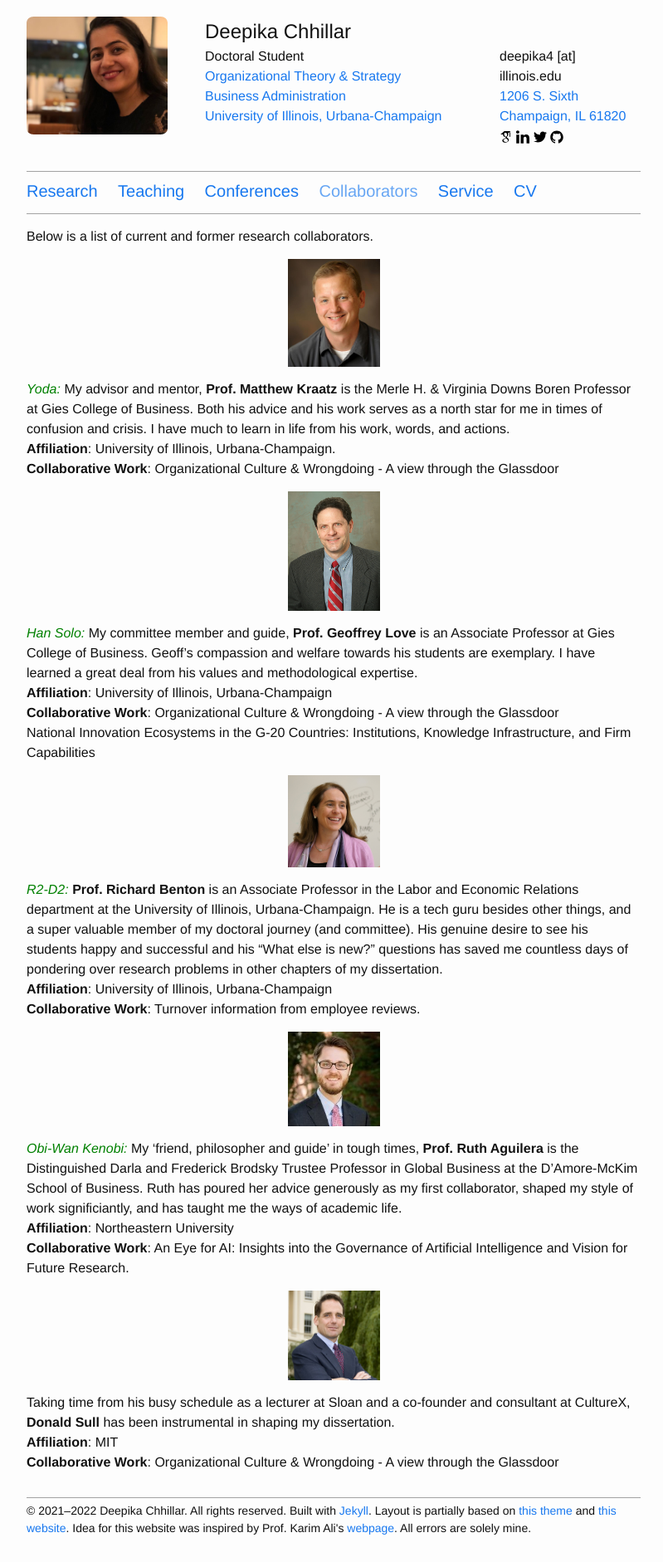
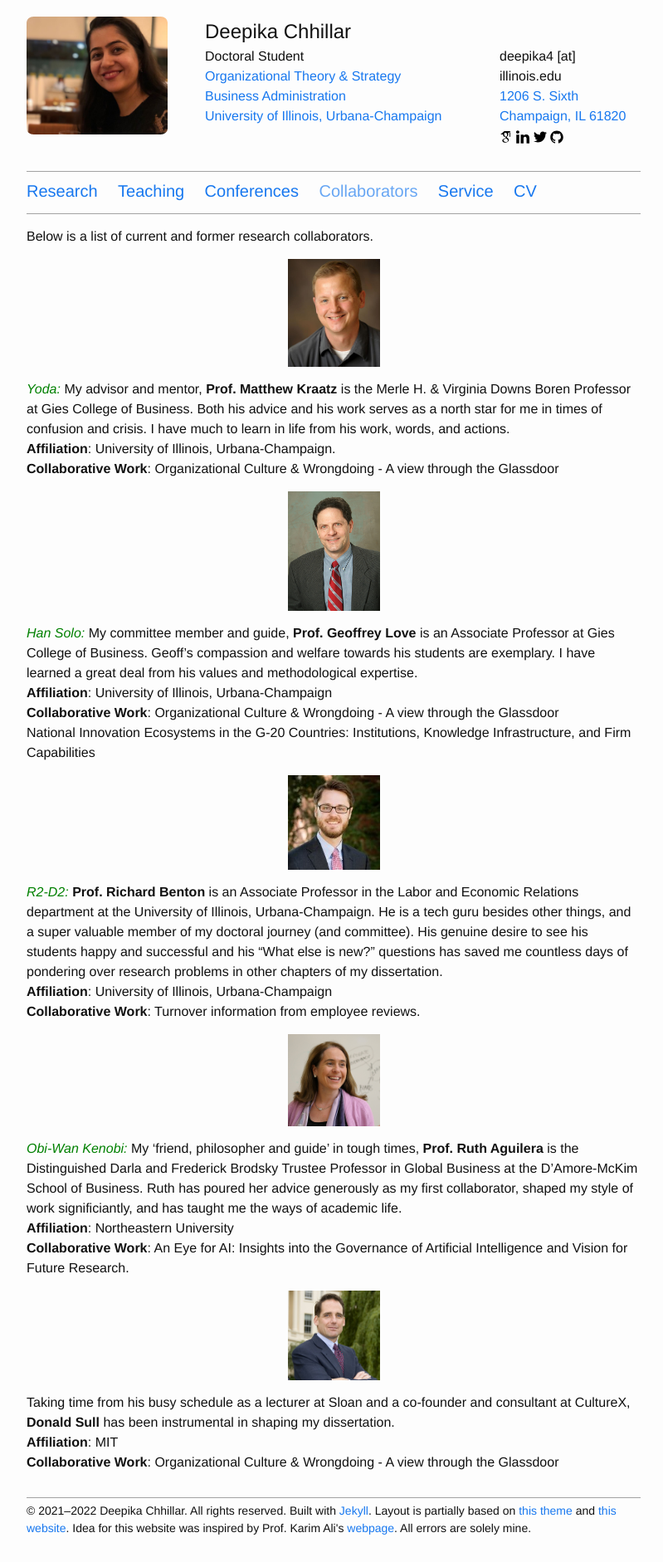
Before and after one commit to deepikachhillar/deepikachhillar.github.io, a Jekyll site: the page built from nav/collaborators.md, in a window 1280 px wide. Shown: the whole page at 83% size, without its empty margins (238-1037 px from the left). Built offline with Jekyll 4.4.1, drawn with Linux system fonts in a browser that asks for light colours.

Commit message:
Update collaborators.md

```diff
--- a/nav/collaborators.md
+++ b/nav/collaborators.md
@@ -34,20 +34,19 @@ Below is a list of current and former research collaborators.
 **Collaborative Work**: Organizational Culture & Wrongdoing - A view through the Glassdoor\
 National Innovation Ecosystems in the G-20 Countries: Institutions, Knowledge Infrastructure, and Firm Capabilities
 
-<figure>
-	<img style="display=inline-block" width="15%" src="{{ "/resources/images/collaborators/ruth_aguilera.jpg" |  prepend: site.baseurl }}" alt="Ruth Aguilera" />
-</figure>
 
 
+<figure>
+	<img style="display=inline-block" width="15%" src="{{ "/resources/images/collaborators/richard_benton.jpeg" |  prepend: site.baseurl }}" alt="Richard Benton" />
+</figure>
 <span style="color: green;">*R2-D2:*</span> **Prof. Richard Benton** is an Associate Professor in the Labor and Economic Relations department at the University of Illinois, Urbana-Champaign. He is a tech guru besides other things, and a super valuable member of my doctoral journey (and committee). His genuine desire to see his students happy and successful and his "What else is new?" questions has saved me countless days of pondering over research problems in other chapters of my dissertation.\
 **Affiliation**: University of Illinois, Urbana-Champaign\
 **Collaborative Work**: Turnover information from employee reviews.
 
+
 <figure>
-	<img style="display=inline-block" width="15%" src="{{ "/resources/images/collaborators/richard_benton.jpeg" |  prepend: site.baseurl }}" alt="Richard Benton" />
+	<img style="display=inline-block" width="15%" src="{{ "/resources/images/collaborators/ruth_aguilera.jpg" |  prepend: site.baseurl }}" alt="Ruth Aguilera" />
 </figure>
-
-
 <span style="color: green;">*Obi-Wan Kenobi:*</span> My 'friend, philosopher and guide' in tough times, **Prof. Ruth Aguilera** is the Distinguished Darla and Frederick Brodsky Trustee Professor in Global Business at the D’Amore-McKim School of Business. Ruth has poured her advice generously as my first collaborator, shaped my style of work significiantly, and has taught me the ways of academic life.\
 **Affiliation**: Northeastern University\
 **Collaborative Work**: An Eye for AI: Insights into the Governance of Artificial Intelligence and Vision for Future Research.
```
